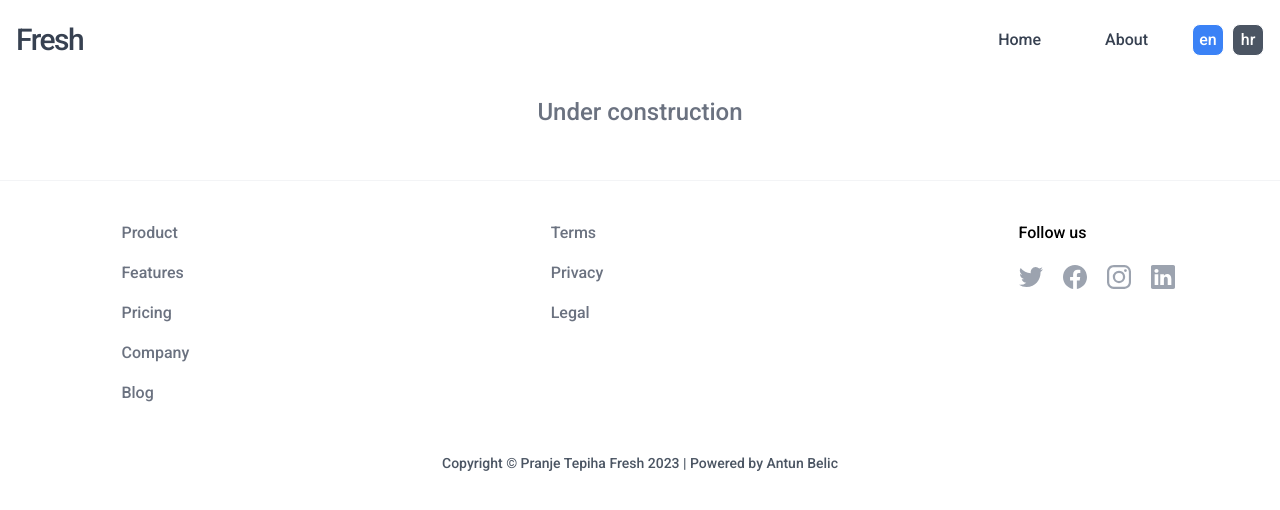
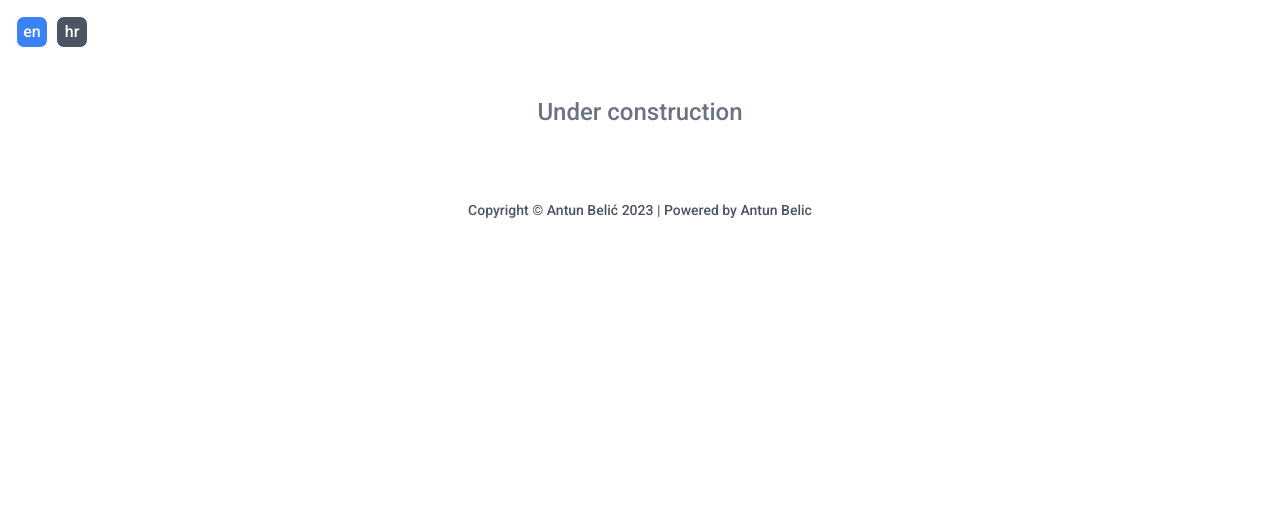
Before and after one commit to BelicAntun/clean, a Next.js app: page /en in a window 1280 px wide. Shown: the top 510 px of the page. Built offline with nearby package versions, Linux system fonts and the light colour scheme.

Commit message:
(home): u iszgradnji 2

```diff
--- a/app/[lang]/components/footer.tsx
+++ b/app/[lang]/components/footer.tsx
@@ -1,80 +1,13 @@
 import Link from 'next/link';
 
 export default function Footer() {
-  const navigation = ['Product', 'Features', 'Pricing', 'Company', 'Blog'];
-  const legal = ['Terms', 'Privacy', 'Legal'];
   return (
     <div className="relative">
       <div className="container p-8 mx-auto xl:px-0">
-        <div className="flex flex-col xs:flex-row justify-around max-w-screen-xl  gap-10 pt-10 mx-auto mt-5 border-t border-gray-100 dark:border-trueGray-700">
-          <div className="flex">
-            <div>
-              <div className="flex flex-wrap w-full -mt-2 -ml-3 lg:ml-0">
-                {navigation.map((item, index) => (
-                  <Link
-                    key={index}
-                    href="/"
-                    className="w-full px-4 py-2 text-gray-500 rounded-md hover:text-blue-500 focus:text-blue-500 focus:outline-none"
-                  >
-                    {item}
-                  </Link>
-                ))}
-              </div>
-            </div>
-            <div>
-              <div className="flex flex-wrap w-full -mt-2 -ml-3 lg:ml-0">
-                {legal.map((item, index) => (
-                  <Link
-                    key={index}
-                    href="/"
-                    className="w-full px-4 py-2 text-gray-500 rounded-md hover:text-blue-500 focus:text-blue-500 focus:outline-none"
-                  >
-                    {item}
-                  </Link>
-                ))}
-              </div>
-            </div>
-          </div>
-          <div className="">
-            <div>Follow us</div>
-            <div className="flex mt-5 space-x-5 text-gray-400 dark:text-gray-500">
-              <a
-                href="https://twitter.com/web3templates"
-                target="_blank"
-                rel="noopener"
-              >
-                <span className="sr-only">Twitter</span>
-                <Twitter />
-              </a>
-              <a
-                href="https://facebook.com/web3templates"
-                target="_blank"
-                rel="noopener"
-              >
-                <span className="sr-only">Facebook</span>
-                <Facebook />
-              </a>
-              <a
-                href="https://instagram.com/web3templates"
-                target="_blank"
-                rel="noopener"
-              >
-                <span className="sr-only">Instagram</span>
-                <Instagram />
-              </a>
-              <a href="https://linkedin.com/" target="_blank" rel="noopener">
-                <span className="sr-only">Linkedin</span>
-                <Linkedin />
-              </a>
-            </div>
-          </div>
-        </div>
-
         <div className="my-10 text-sm text-center text-gray-600 dark:text-gray-400">
-          Copyright © Pranje Tepiha Fresh {new Date().getFullYear()} | Powered
-          by{' '}
+          Copyright © Antun Belić {new Date().getFullYear()} | Powered by{' '}
           <a
-            href="https://www.antunbelic.from.hr/"
+            href="https://www.linkedin.com/in/antun-belic/"
             target="_blank"
             rel="noopener "
           >
@@ -85,50 +18,3 @@ export default function Footer() {
     </div>
   );
 }
-
-const Twitter = ({ size = 24 }) => (
-  <svg
-    xmlns="http://www.w3.org/2000/svg"
-    width={size}
-    height={size}
-    viewBox="0 0 24 24"
-    fill="currentColor"
-  >
-    <path d="M24 4.37a9.6 9.6 0 0 1-2.83.8 5.04 5.04 0 0 0 2.17-2.8c-.95.58-2 1-3.13 1.22A4.86 4.86 0 0 0 16.61 2a4.99 4.99 0 0 0-4.79 6.2A13.87 13.87 0 0 1 1.67 2.92 5.12 5.12 0 0 0 3.2 9.67a4.82 4.82 0 0 1-2.23-.64v.07c0 2.44 1.7 4.48 3.95 4.95a4.84 4.84 0 0 1-2.22.08c.63 2.01 2.45 3.47 4.6 3.51A9.72 9.72 0 0 1 0 19.74 13.68 13.68 0 0 0 7.55 22c9.06 0 14-7.7 14-14.37v-.65c.96-.71 1.79-1.6 2.45-2.61z" />
-  </svg>
-);
-
-const Facebook = ({ size = 24 }) => (
-  <svg
-    xmlns="http://www.w3.org/2000/svg"
-    width={size}
-    height={size}
-    viewBox="0 0 24 24"
-    fill="currentColor"
-  >
-    <path d="M24 12.07C24 5.41 18.63 0 12 0S0 5.4 0 12.07C0 18.1 4.39 23.1 10.13 24v-8.44H7.08v-3.49h3.04V9.41c0-3.02 1.8-4.7 4.54-4.7 1.31 0 2.68.24 2.68.24v2.97h-1.5c-1.5 0-1.96.93-1.96 1.89v2.26h3.32l-.53 3.5h-2.8V24C19.62 23.1 24 18.1 24 12.07" />
-  </svg>
-);
-const Instagram = ({ size = 24 }) => (
-  <svg
-    xmlns="http://www.w3.org/2000/svg"
-    width={size}
-    height={size}
-    viewBox="0 0 24 24"
-    fill="currentColor"
-  >
-    <path d="M16.98 0a6.9 6.9 0 0 1 5.08 1.98A6.94 6.94 0 0 1 24 7.02v9.96c0 2.08-.68 3.87-1.98 5.13A7.14 7.14 0 0 1 16.94 24H7.06a7.06 7.06 0 0 1-5.03-1.89A6.96 6.96 0 0 1 0 16.94V7.02C0 2.8 2.8 0 7.02 0h9.96zm.05 2.23H7.06c-1.45 0-2.7.43-3.53 1.25a4.82 4.82 0 0 0-1.3 3.54v9.92c0 1.5.43 2.7 1.3 3.58a5 5 0 0 0 3.53 1.25h9.88a5 5 0 0 0 3.53-1.25 4.73 4.73 0 0 0 1.4-3.54V7.02a5 5 0 0 0-1.3-3.49 4.82 4.82 0 0 0-3.54-1.3zM12 5.76c3.39 0 6.2 2.8 6.2 6.2a6.2 6.2 0 0 1-12.4 0 6.2 6.2 0 0 1 6.2-6.2zm0 2.22a3.99 3.99 0 0 0-3.97 3.97A3.99 3.99 0 0 0 12 15.92a3.99 3.99 0 0 0 3.97-3.97A3.99 3.99 0 0 0 12 7.98zm6.44-3.77a1.4 1.4 0 1 1 0 2.8 1.4 1.4 0 0 1 0-2.8z" />
-  </svg>
-);
-
-const Linkedin = ({ size = 24 }) => (
-  <svg
-    xmlns="http://www.w3.org/2000/svg"
-    width={size}
-    height={size}
-    viewBox="0 0 24 24"
-    fill="currentColor"
-  >
-    <path d="M22.23 0H1.77C.8 0 0 .77 0 1.72v20.56C0 23.23.8 24 1.77 24h20.46c.98 0 1.77-.77 1.77-1.72V1.72C24 .77 23.2 0 22.23 0zM7.27 20.1H3.65V9.24h3.62V20.1zM5.47 7.76h-.03c-1.22 0-2-.83-2-1.87 0-1.06.8-1.87 2.05-1.87 1.24 0 2 .8 2.02 1.87 0 1.04-.78 1.87-2.05 1.87zM20.34 20.1h-3.63v-5.8c0-1.45-.52-2.45-1.83-2.45-1 0-1.6.67-1.87 1.32-.1.23-.11.55-.11.88v6.05H9.28s.05-9.82 0-10.84h3.63v1.54a3.6 3.6 0 0 1 3.26-1.8c2.39 0 4.18 1.56 4.18 4.89v6.21z" />
-  </svg>
-);
--- a/app/[lang]/components/header.tsx
+++ b/app/[lang]/components/header.tsx
@@ -10,31 +10,7 @@ export default async function Header({ lang }: { lang: Locale }) {
   return (
     <header className="fixed top-0 w-full z-30 clearNav md:bg-opacity-90 transition duration-300 ease-in-out p-4">
       <nav className="max-w-screen-xl mx-auto flex items-center justify-between">
-        <Link
-          href={`/${lang}`}
-          className="text-4xl tracking-tighter text-gray-700 hover:text-grey-900 md:text-4x1 lg:text-3xl"
-        >
-          Fresh
-        </Link>
         <div className="md:flex items-center gap-x-6 hidden">
-          <ul className="flex gap-x-6">
-            <li>
-              <Link
-                href={`/${lang}`}
-                className="font-medium text-gray-700 hover:text-grey-900 px-5 py-3 flex items-center transition duration-150 ease-in-out"
-              >
-                {navigation.home}
-              </Link>
-            </li>
-            <li>
-              <Link
-                href={`/${lang}/about`}
-                className="font-medium text-gray-700 hover:text-grey-900 px-5 py-3 flex items-center transition duration-150 ease-in-out"
-              >
-                {navigation.about}
-              </Link>
-            </li>
-          </ul>
           <LocaleSwitcher />
         </div>
         <MobileHeader navigation={navigation} lang={lang} />
--- a/app/[lang]/components/mobileHeader.tsx
+++ b/app/[lang]/components/mobileHeader.tsx
@@ -23,24 +23,6 @@ export default function MobileHeader({ navigation, lang }: Props) {
       {menuOpen && (
         <div className="fixed top-0 left-0 h-screen w-full xs:w-2/3 bg-blue-500  transform translate-x-0 transition-transform ease-in-out duration-300 py-5">
           <div className="flex flex-col items-center justify-between h-full p-4">
-            <ul className="flex flex-col gap-4">
-              <li>
-                <Link
-                  href={`/${lang}`}
-                  className=" hover:underline underline-offset-2 text-white hover:text-blue-200 text-xl"
-                >
-                  {navigation.home}
-                </Link>
-              </li>
-              <li>
-                <Link
-                  href={`/${lang}/about`}
-                  className=" hover:underline underline-offset-2 text-white hover:text-blue-200 text-xl"
-                >
-                  {navigation.about}
-                </Link>
-              </li>
-            </ul>
             <LocaleSwitcher />
           </div>
 
--- a/app/[lang]/page.tsx
+++ b/app/[lang]/page.tsx
@@ -1,5 +1,4 @@
 import { Locale } from '@/i18n.config';
-import { getDictionary } from '@/lib/dictionary';
 
 export default async function Home({
   params: { lang },
@@ -12,7 +11,7 @@ export default async function Home({
   };
 
   return (
-    <div className="text-center text-2xl text-gray-500 mt-24">
+    <div className="text-center text-2xl text-gray-500 mt-24 flex-1">
       {underConstruction[lang]}
     </div>
   );
```
